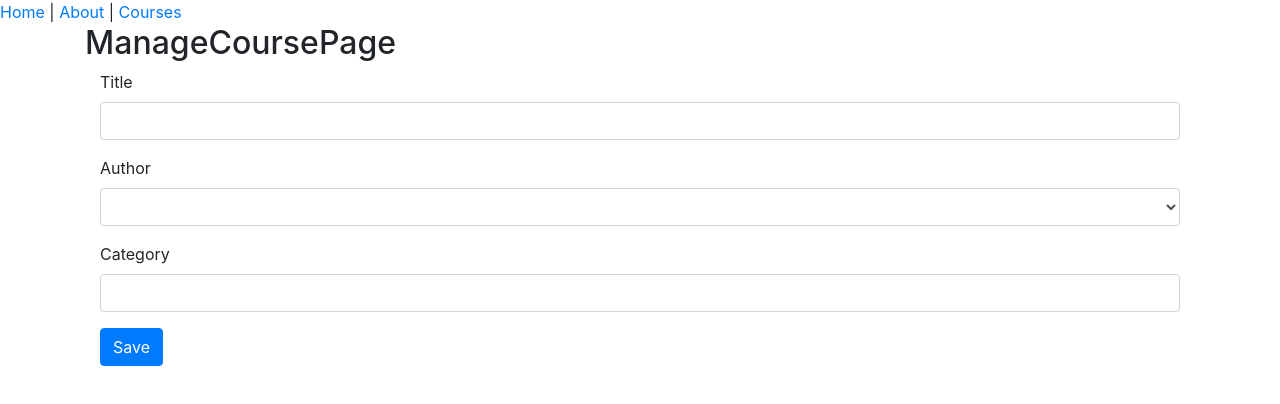
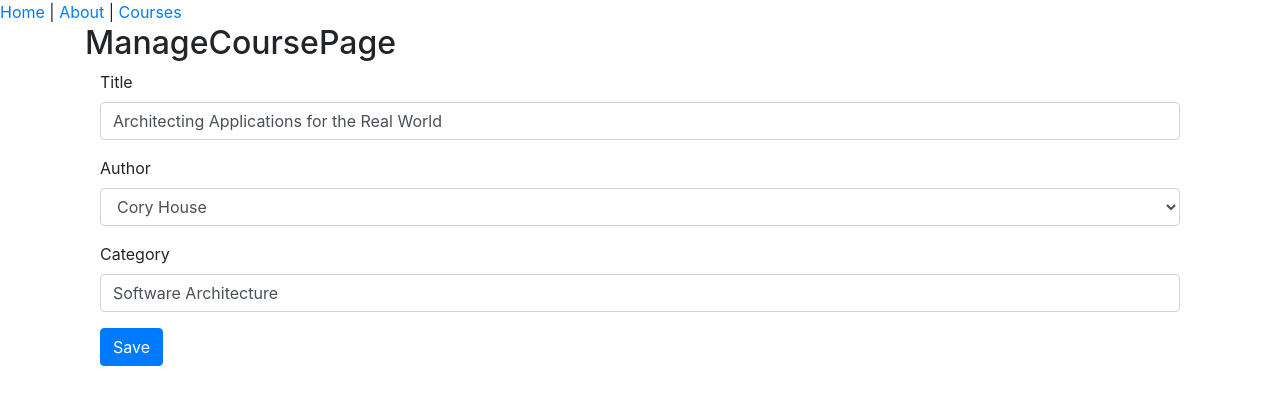
Before and after one commit to arjitss/react-csr-flux, a React (Create React App) app: page /course/architecting-applications-dotnet in a window 1280 px wide. Shown: the top 404 px of the page. Built offline with nearby package versions, Linux system fonts and the light colour scheme; no server answers; data requests are answered from the project's data file.

Commit message:
get qyery parameter from url to display on form

```diff
--- a/src/api/courseApi.js
+++ b/src/api/courseApi.js
@@ -7,7 +7,8 @@ export function getCourses() {
 }
 
 export function getCourseBySlug(slug) {
-  return fetch(baseUrl + '?slug=' + slug)
+  let baseUrl1 = 'http://localhost:3001/courses/';
+  return fetch(baseUrl1 + '?slug=' + slug)
     .then((response) => {
       if (!response.ok) throw new Error('Network response was not ok.');
       return response.json().then((courses) => {
--- a/src/components/CourseForm.js
+++ b/src/components/CourseForm.js
@@ -4,7 +4,7 @@ CourseForm.propTypes = {
   course: PropTypes.object.isRequired,
   onChange: PropTypes.func.isRequired,
   onSubmit: PropTypes.func.isRequired,
-  error: PropTypes.object.isRequired,
+  error: PropTypes.object,
 };
 
 function CourseForm(props) {
--- a/src/components/ManageCoursePage.js
+++ b/src/components/ManageCoursePage.js
@@ -1,4 +1,4 @@
-import React, { useState } from 'react';
+import React, { useState, useEffect } from 'react';
 import PropTypes from 'prop-types';
 import { Prompt } from 'react-router-dom';
 import CourseForm from './CourseForm';
@@ -22,6 +22,15 @@ function ManageCoursePage(props) {
   //     const updatedCourse = { ...course, title: e.target.value };
   //     setCourse(updatedCourse);
   //   };
+  useEffect(() => {
+    const slug = props.match.params.slug; // passed by react router
+    console.log(slug);
+    if (slug) {
+      courseApi.getCourseBySlug(slug).then((_course) => {
+        setCourse(_course);
+      });
+    }
+  }, [props.match.params.slug]);
   const handleChange = (e) => {
     // debugger;
     const updatedCourse = { ...course, [e.target.name]: e.target.value };
```
